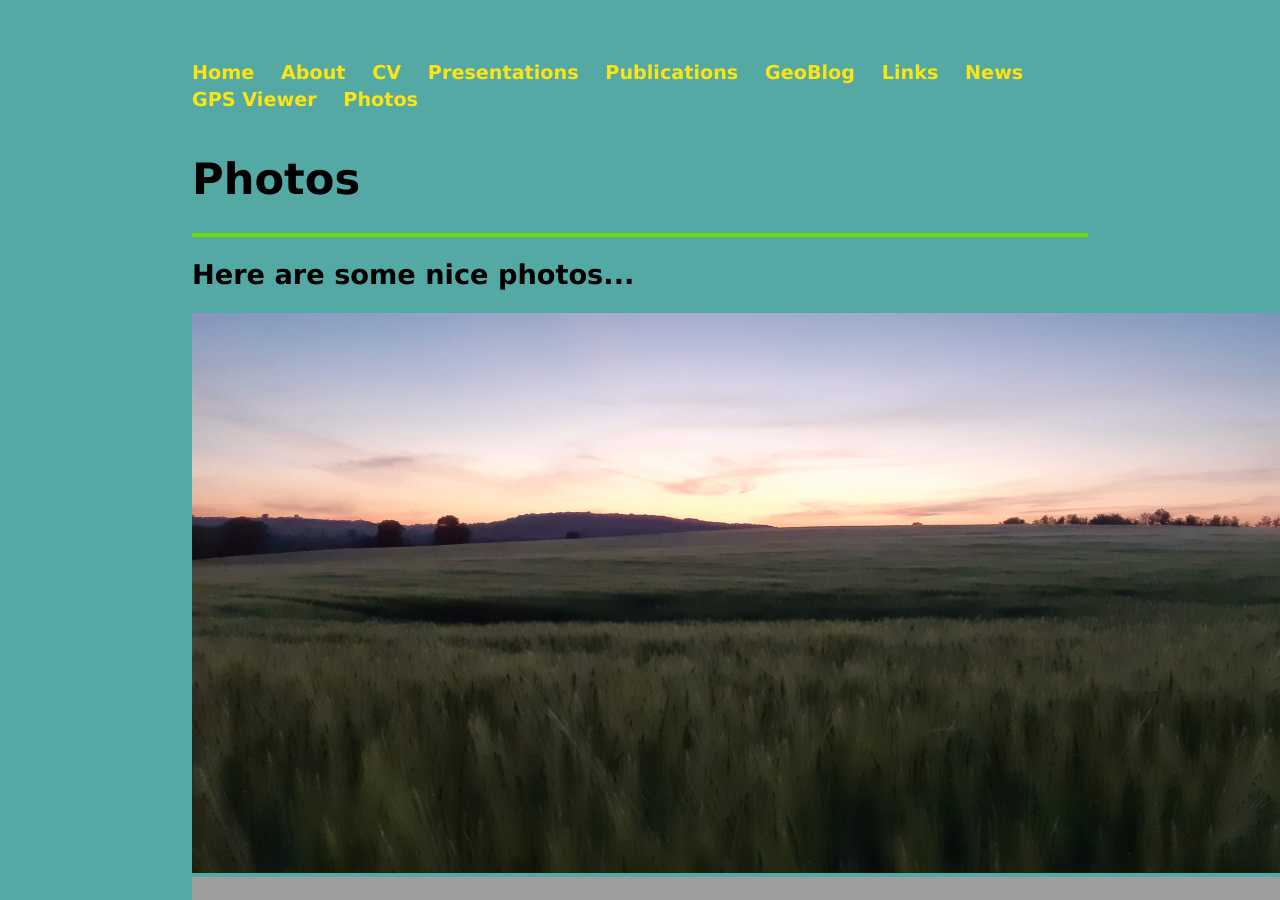
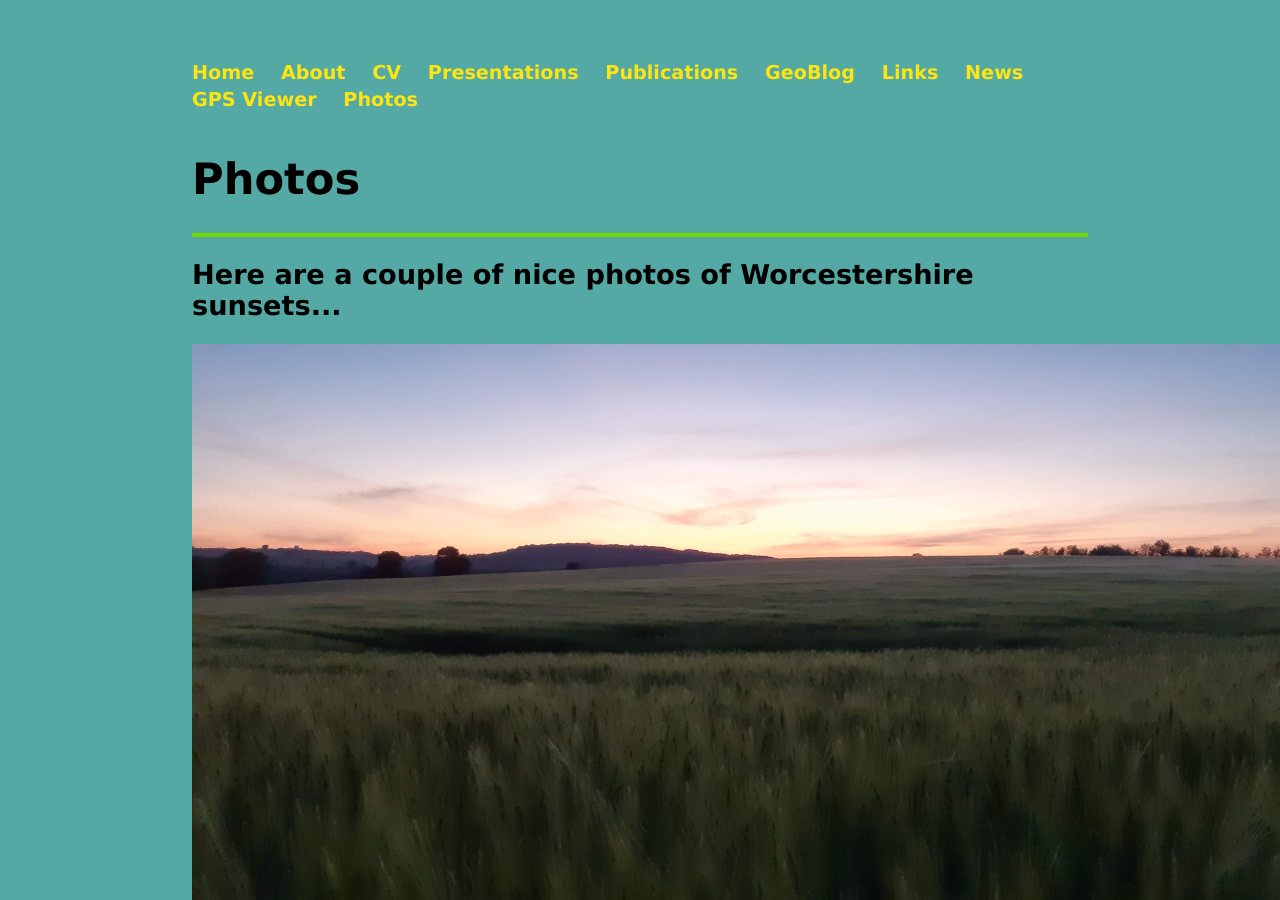
Before and after one commit to ltclasper/ltclasper.github.io, a Jekyll site: the page built from photos/index.html, in a window 1280 px wide and 900 px high. Built offline with Jekyll 4.4.1, drawn with Linux system fonts in a browser that asks for light colours; grey boxes are pictures that could not be loaded.

Commit message:
Update index.html

```diff
--- a/photos/index.html
+++ b/photos/index.html
@@ -8,7 +8,7 @@ title: Photos
 
 <div class="blurb">
 
-<h2>Here are some nice photos...</h2>
+<h2>Here are a couple of nice photos of Worcestershire sunsets...</h2>
 
 <img src="/sunset_photo.jpg" alt="Sunset Photo" width="1152" height="560">
 
```
